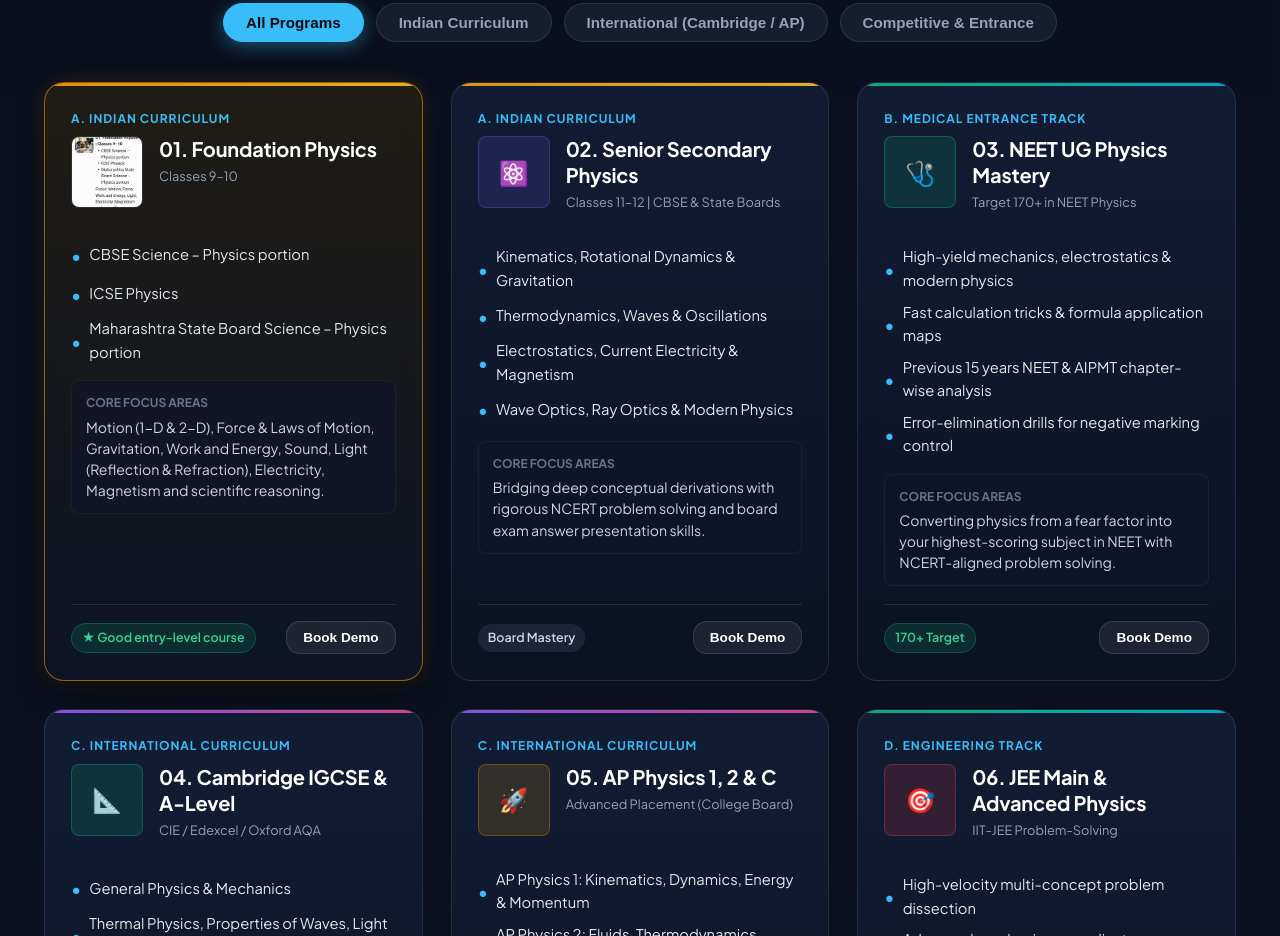
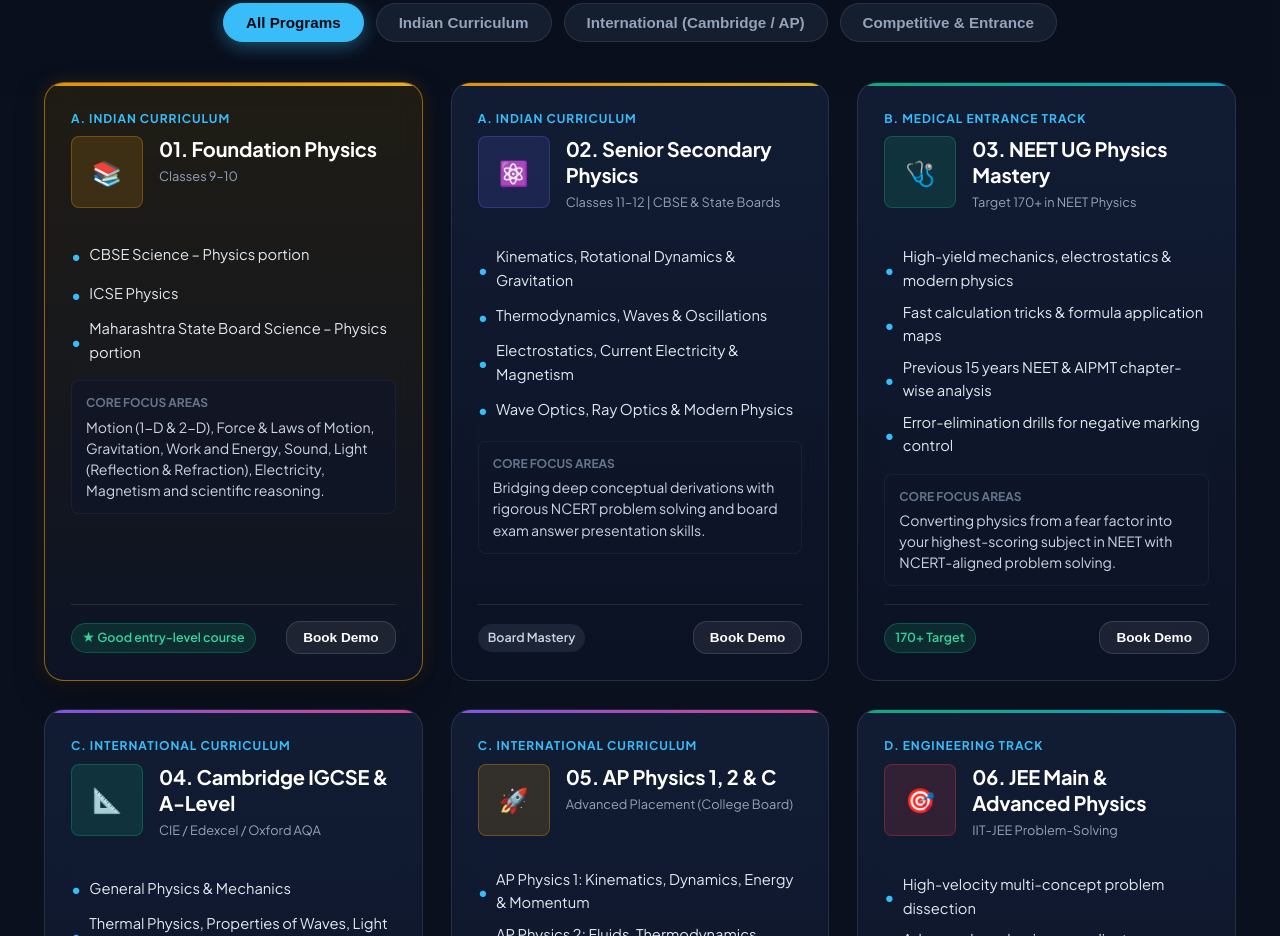
Before and after one commit to pramodnagdeve11-cloud/ace-your-physics, a plain HTML site: page index.html in a window 1280 px wide. Shown: the part 2699-3635 px from the top of the page. Drawn offline with Linux system fonts and the light colour scheme.

Commit message:
Remove lowest image (curriculum screenshot) and replace with glowing icon

```diff
--- a/index.html
+++ b/index.html
@@ -284,7 +284,7 @@
         <div class="course-card highlighted" data-category="indian">
           <div class="course-category-badge">A. Indian Curriculum</div>
           <div class="course-header">
-            <img src="assets/images/curriculum-sample.jpg" alt="Foundation Physics Classes 9-10" class="course-thumb">
+            <div class="res-icon" style="background: rgba(245, 158, 11, 0.15); color: #fbbf24; border-color: rgba(245, 158, 11, 0.3); width: 72px; height: 72px; font-size: 1.5rem;">📚</div>
             <div class="course-title-group">
               <h3>01. Foundation Physics</h3>
               <span class="grade-pill">Classes 9–10</span>
```
